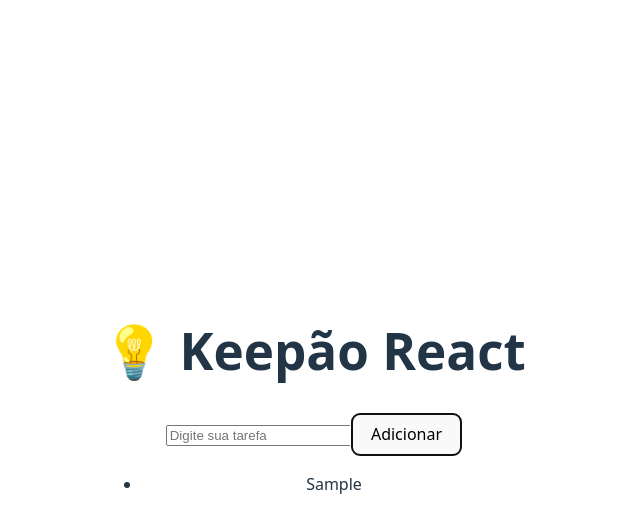
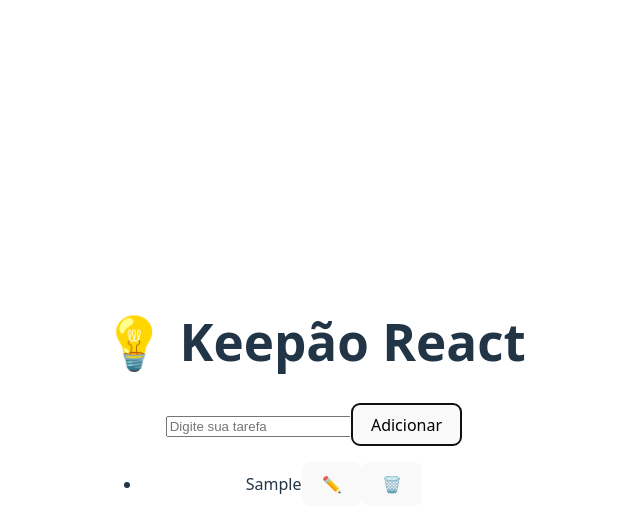
Before and after one commit to Dudiiss32/primeiro-react, a React (Vite) app: page / in a window 1280 px wide. Both pictures are taken after typing "Sample" into the empty fields and a click on the button "Adicionar". Shown: the top 532 px of the page, without its empty margins (326-966 px from the left). Built offline with nearby package versions, Linux system fonts and the light colour scheme.

Commit message:
editar e excluir tarefas

```diff
--- a/src/AppTarefas.jsx
+++ b/src/AppTarefas.jsx
@@ -13,11 +13,20 @@
         };
         setTarefas([...tarefas, novaTarefa]);
     }
+
+    const editTarefa = (id, novoTexto) => {
+        setTarefas(tarefas.map(tarefa => tarefa.id === id ? {...tarefa, texto: novoTexto} : tarefa))
+    }
+
+    const deleteTarefa = (id) => {
+        setTarefas(tarefas.filter(tarefa => tarefa.id !== id))
+    }
+
     return (
         <div>
             <h1>💡 Keepão React</h1>
             <TarefasForm onAddTarefa={addTarefa}/>
-            <TarefasLista tarefas={tarefas}/>
+            <TarefasLista tarefas={tarefas} onEditTarefa={editTarefa} onDeleteTarefa={deleteTarefa}/>
         </div>
     )
 }
--- a/src/TarefasForm.jsx
+++ b/src/TarefasForm.jsx
@@ -11,6 +11,7 @@
         }
     }
 
+
     return (
         <form onSubmit={handleSubmit}>
             <input type="text" placeholder="Digite sua tarefa" value={tarefa} onChange={(e) => setTarefa(e.target.value)}/>
--- a/src/TarefasItem.jsx
+++ b/src/TarefasItem.jsx
@@ -1,6 +1,38 @@
-const TarefasItem = ({tarefa}) => {
+import { useState } from "react";
+
+const TarefasItem = ({tarefa, onEditTarefa, onDeleteTarefa}) => {
+    const [isEditing, SetIsEditing] = useState(false);
+    const [novoTexto, setNovoTexto] = useState(tarefa.texto);
+
+    const handleEdit = () => {
+        if (isEditing) {
+            if(novoTexto.trim()){
+                // Aqui grava o texto
+                onEditTarefa(tarefa.id, novoTexto)
+            }
+            SetIsEditing(false);
+        }else{
+            SetIsEditing(true);
+        }
+    }
+    const handleDelete = () => {
+        // Aqui apaga a tarefa
+        onDeleteTarefa(tarefa.id)
+    }
+
     return (
-        <li>{tarefa.texto}</li>
+        <li>
+            {isEditing ? (
+                <input type="text" value={novoTexto} onChange={(e) => setNovoTexto(e.target.value)} onKeyDown={(e) => {
+                    if(e.key === 'Enter') handleEdit()
+                }}/>
+            ) :(
+                <>{tarefa.texto}</>
+            )}
+            <button onClick={handleEdit}>✏️</button>
+            <button onClick={handleDelete}>🗑️</button>
+        </li>
+
     );
 }
 export default TarefasItem
--- a/src/TarefasLista.jsx
+++ b/src/TarefasLista.jsx
@@ -1,10 +1,10 @@
 import TarefasItem from "./TarefasItem";
 
-const TarefasLista = ({tarefas}) => {
+const TarefasLista = ({tarefas, onEditTarefa, onDeleteTarefa}) => {
     return (
         <ul>
             {tarefas.map((tarefa) => (
-                <TarefasItem key={tarefa.id} tarefa={tarefa}/>
+                <TarefasItem key={tarefa.id} tarefa={tarefa} onEditTarefa={onEditTarefa} onDeleteTarefa={onDeleteTarefa}/>
             ))}
         </ul>
     );
```
